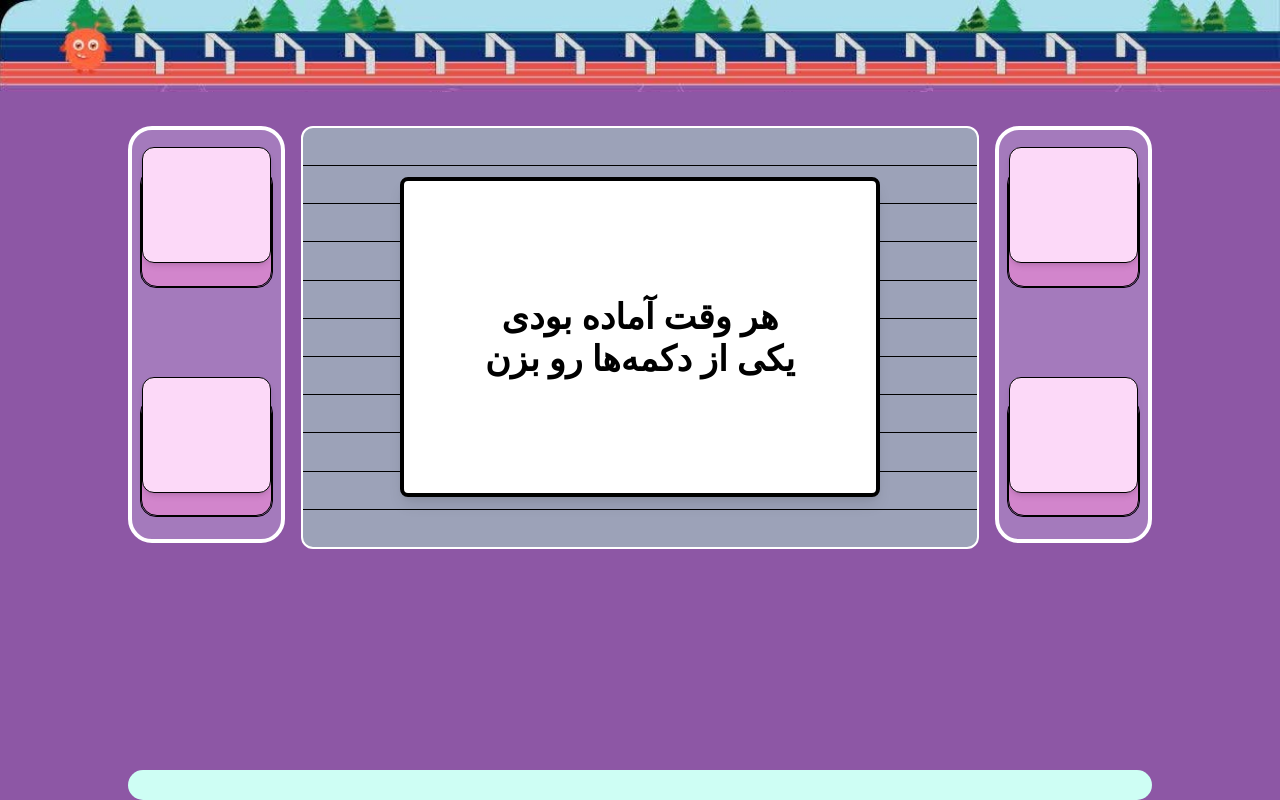
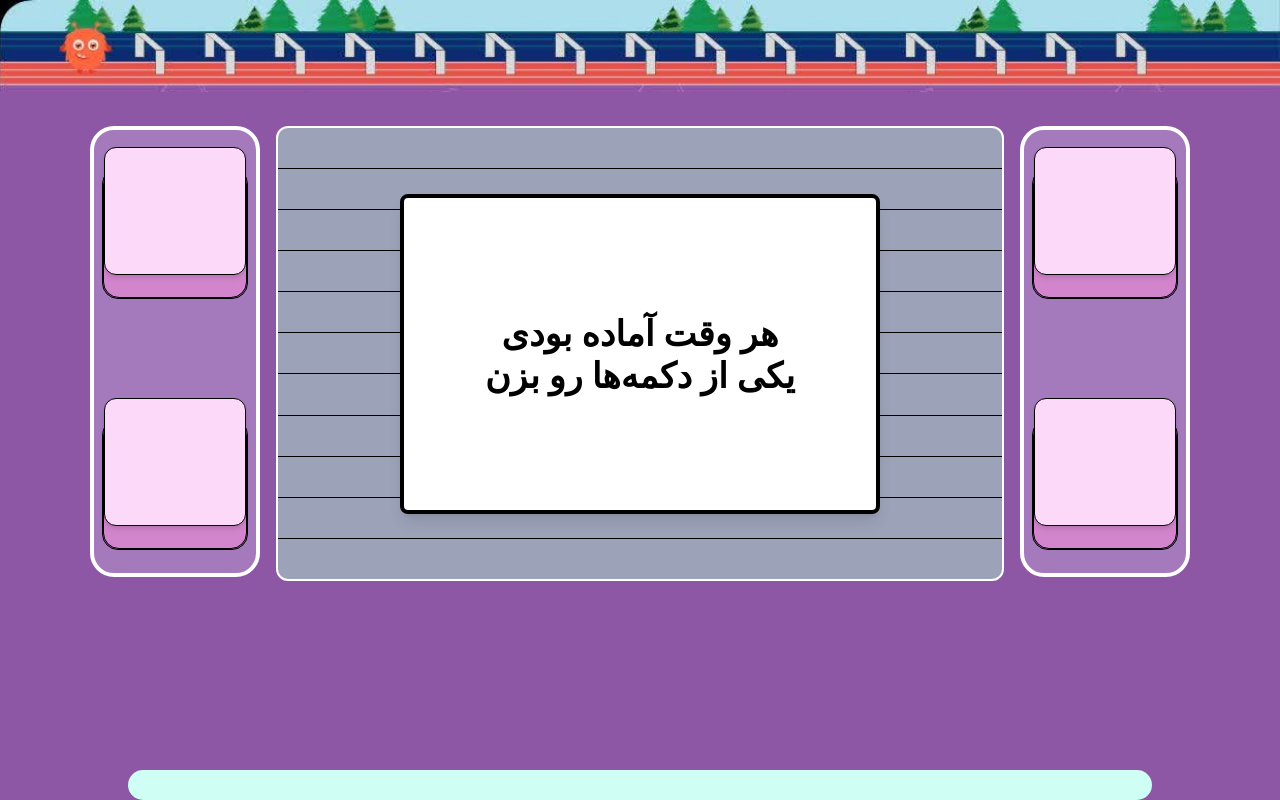
Before and after one commit to aligholip0ur/source, a React (Vite) app: page / in a window 1280 px wide. Built offline with nearby package versions, Linux system fonts and the light colour scheme.

Commit message:
final pass v 4.5

```diff
--- a/src/components/Firstpage.jsx
+++ b/src/components/Firstpage.jsx
@@ -40,9 +40,8 @@ const StartScreen = () => {
           }}
         >
           <div
-            className="box w-full flex align-middle "
+            className="box w-full flex align-middle sm:w-[65%] md:w-[80%] lg:w-[86%] "
             style={{
-              width:"80%",
               height: "90%",
               margin: "20px auto",
             }}
--- a/src/index.css
+++ b/src/index.css
@@ -13,9 +13,3 @@
     width: 100%;
     max-height: 100%;
   }
-  @media (max-width: 600px) {
-   .box
-   {
-    width:min(70vw, 210vh)!important;
-   }
-  }
```
